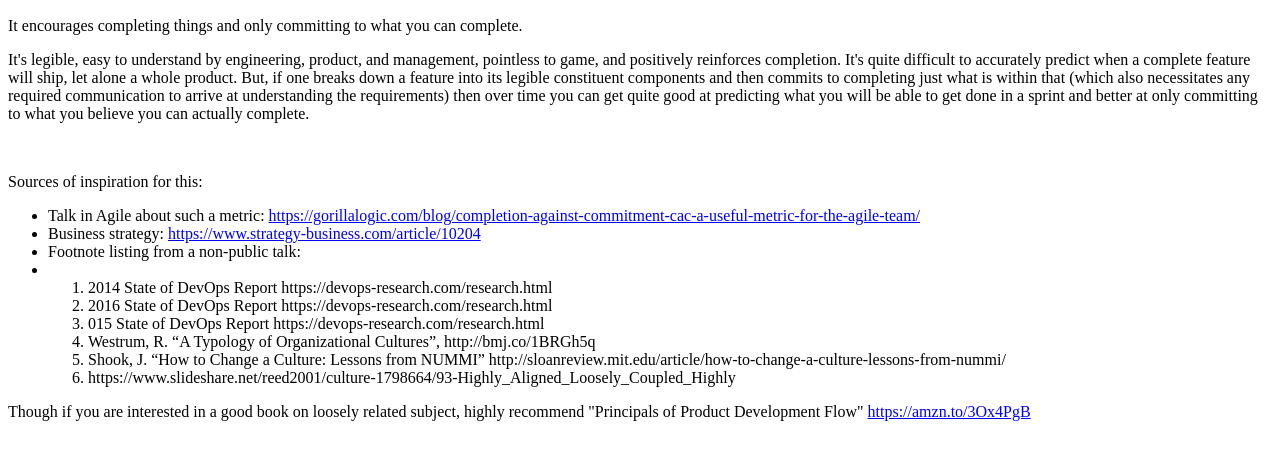
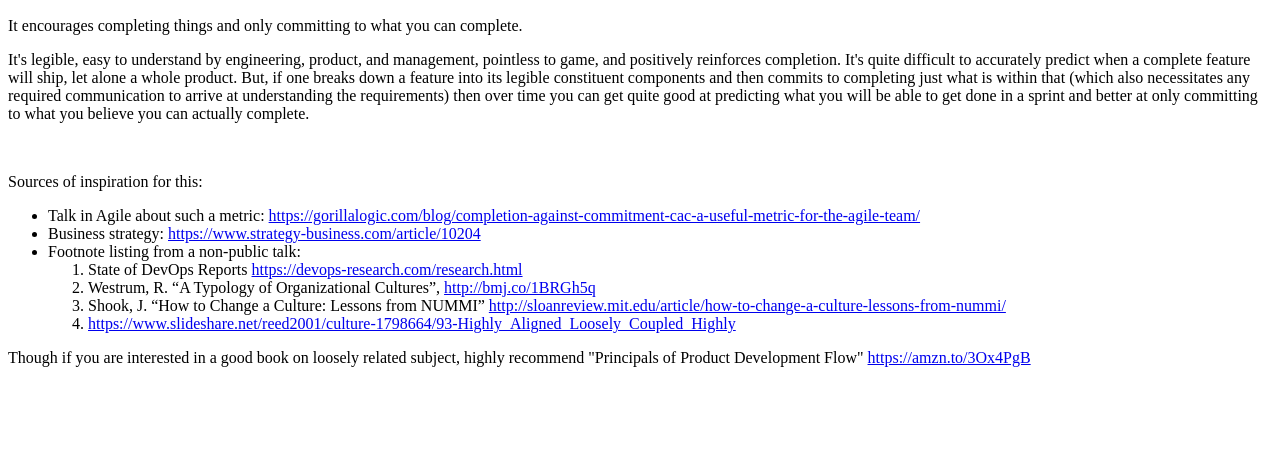
Before and after one commit to coderintherye/coderintherye.github.io, a plain HTML site: page metrics.html in a window 1280 px wide. Shown: the part 96-556 px from the top of the page. Drawn offline with Linux system fonts and the light colour scheme.

Commit message:
Update metrics.html

```diff
--- a/metrics.html
+++ b/metrics.html
@@ -11,14 +11,12 @@
         <li>Talk in Agile about such a metric: <a href="https://gorillalogic.com/blog/completion-against-commitment-cac-a-useful-metric-for-the-agile-team/">https://gorillalogic.com/blog/completion-against-commitment-cac-a-useful-metric-for-the-agile-team/</a></li>
         <li>Business strategy: <a href="https://www.strategy-business.com/article/10204">https://www.strategy-business.com/article/10204</a></li>
         <li>Footnote listing from a non-public talk:</li>
-        <li><ol>
-            <li>2014 State of DevOps Report https://devops-research.com/research.html</li>
-            <li>2016 State of DevOps Report https://devops-research.com/research.html</li>
-            <li>015 State of DevOps Report https://devops-research.com/research.html</li>
-            <li>Westrum, R. “A Typology of Organizational Cultures”, http://bmj.co/1BRGh5q</li>
-            <li>Shook, J. “How to Change a Culture: Lessons from NUMMI” http://sloanreview.mit.edu/article/how-to-change-a-culture-lessons-from-nummi/</li>
-            <li>https://www.slideshare.net/reed2001/culture-1798664/93-Highly_Aligned_Loosely_Coupled_Highly</li>
-          </ol></li>
+        <ol>
+            <li>State of DevOps Reports <a href="https://devops-research.com/research.html">https://devops-research.com/research.html</a></li>
+            <li>Westrum, R. “A Typology of Organizational Cultures”, <a href="http://bmj.co/1BRGh5q">http://bmj.co/1BRGh5q</a></li>
+            <li>Shook, J. “How to Change a Culture: Lessons from NUMMI” <a href="http://sloanreview.mit.edu/article/how-to-change-a-culture-lessons-from-nummi/">http://sloanreview.mit.edu/article/how-to-change-a-culture-lessons-from-nummi/</a></li>
+            <li><a href="https://www.slideshare.net/reed2001/culture-1798664/93-Highly_Aligned_Loosely_Coupled_Highly">https://www.slideshare.net/reed2001/culture-1798664/93-Highly_Aligned_Loosely_Coupled_Highly</a></li>
+        </ol>
     </ul>
     </p>
   <p>Though if you are interested in a good book on loosely related subject, highly recommend "Principals of Product Development Flow" <a href="https://amzn.to/3Ox4PgB">https://amzn.to/3Ox4PgB</a></p>
```
